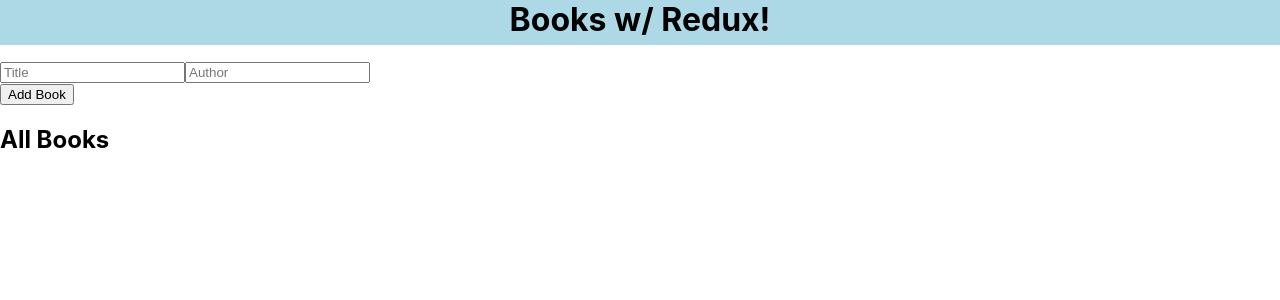
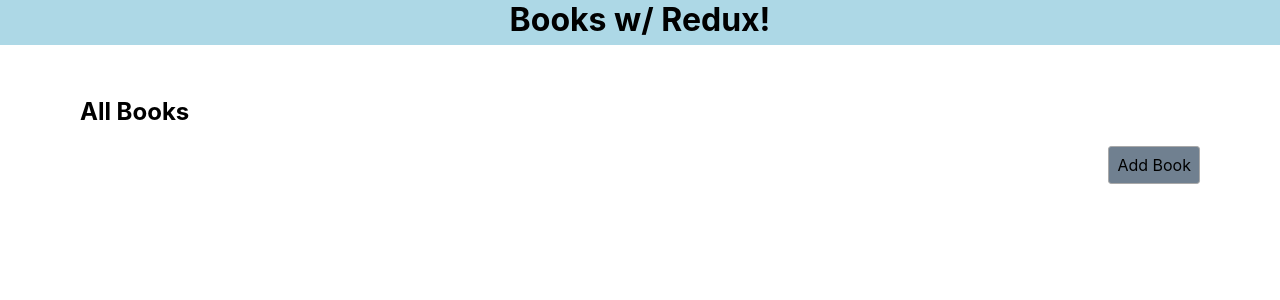
Before and after one commit to EthanMKavanagh/tarjan-redux-axios, a React (Create React App) app: page / in a window 1280 px wide. Shown: the top 300 px of the page. Built offline with nearby package versions, Linux system fonts and the light colour scheme.

Commit message:
clean up & add router

```diff
--- a/package.json
+++ b/package.json
@@ -8,6 +8,7 @@
     "react": "^16.8.6",
     "react-dom": "^16.8.6",
     "react-redux": "^7.1.0",
+    "react-router-dom": "^5.0.1",
     "react-scripts": "3.0.1",
     "redux": "^4.0.4",
     "redux-logger": "^3.0.6"
--- a/src/components/App/App.css
+++ b/src/components/App/App.css
@@ -9,6 +9,22 @@
   margin: 0;
 }
 
+main {
+  width: 90%;
+  margin: auto;
+}
+
 section {
   margin-bottom: 1rem;
+  padding: 1rem;
 }
+
+.add-book {
+  border: solid 1px darkgrey;
+  border-radius: 0.2rem;
+  background-color: slategrey;
+  color: black;
+  float: right;
+  padding: 0.5rem;
+  text-decoration: none;
+}
--- a/src/components/App/App.js
+++ b/src/components/App/App.js
@@ -1,17 +1,29 @@
-import React from 'react';
+import React, {Component} from 'react';
+import { HashRouter as Router, Route } from 'react-router-dom';
+
 import BookList from '../BookList/BookList';
 import BookForm from '../BookForm/BookForm';
+
 import './App.css';
 
 
-function App() {
-  return (
-      <div className="App">
-        <header><h1>Books w/ Redux!</h1></header>
-        <section><BookForm /></section>
-        <section><BookList /></section>
-      </div>
-  );
+class App extends Component {
+
+  // TODO - GET Book List from server
+
+  render() {
+    return (
+        <div className="App">
+          <header><h1>Books w/ Redux!</h1></header>
+          <main>
+          <Router>
+            <Route exact path="/" component={BookList} />
+            <Route exact path="/add" component={BookForm} />
+          </Router>
+          </main>
+        </div>
+    );
+  }
 }
 
 export default App;
--- a/src/components/BookForm/BookForm.js
+++ b/src/components/BookForm/BookForm.js
@@ -22,14 +22,18 @@
   handleSubmit = (event) => {
     event.preventDefault();
     console.log(`Adding book`, this.state.newBook);
-    this.props.dispatch({ type: 'ADD_BOOK', payload: this.state.newBook });
+    // TODO - axios request to server to add book
+
+    // Navigate back to book list
+    this.props.history.push('/');
   }
 
   render() {
 
     return (
+      <section>
+        <h2>Add Book</h2>
         <form onSubmit={this.handleSubmit}>
-
           <input required placeholder="Title"
               value={this.state.newBook.title}
               onChange={(event) => this.handleChangeFor('title', event)}
@@ -44,6 +48,7 @@
             Add Book
           </button>
         </form>
+      </section>
     );
   }
 }
--- a/src/components/BookList/BookList.js
+++ b/src/components/BookList/BookList.js
@@ -1,16 +1,18 @@
 import React from 'react';
 import {connect} from 'react-redux';
+import {Link} from 'react-router-dom';
 
 function BookList(props) {
   return (
-    <>
+    <section>
       <h2>All Books</h2>
+      <Link className="add-book" to="/add">Add Book</Link>
       <ul>
         { props.reduxStore.bookList.map( (book, index) =>
           <li key={index}>{book.title} by {book.author}</li>
         )}
       </ul>
-    </>
+    </section>
   );
 }
 
--- a/src/index.js
+++ b/src/index.js
@@ -9,16 +9,12 @@
 
 
 const bookList = (state = [], action) => {
-  if (action.type === `ADD_BOOK`) {
-    // MUST return a new array, don't push...
-    return [ ...state, action.payload ]
-  }
+  // TODO - set book list with data from server
   return state;
 }
 
 const reduxStore = createStore(
   combineReducers({
-    // all reducers will go here...
     bookList
   }),
   applyMiddleware(logger)
```
Also changed, not shown: 1 other file (tests, documents, lock files or other folders). Lines whose indentation alone changed are shown as unchanged.
